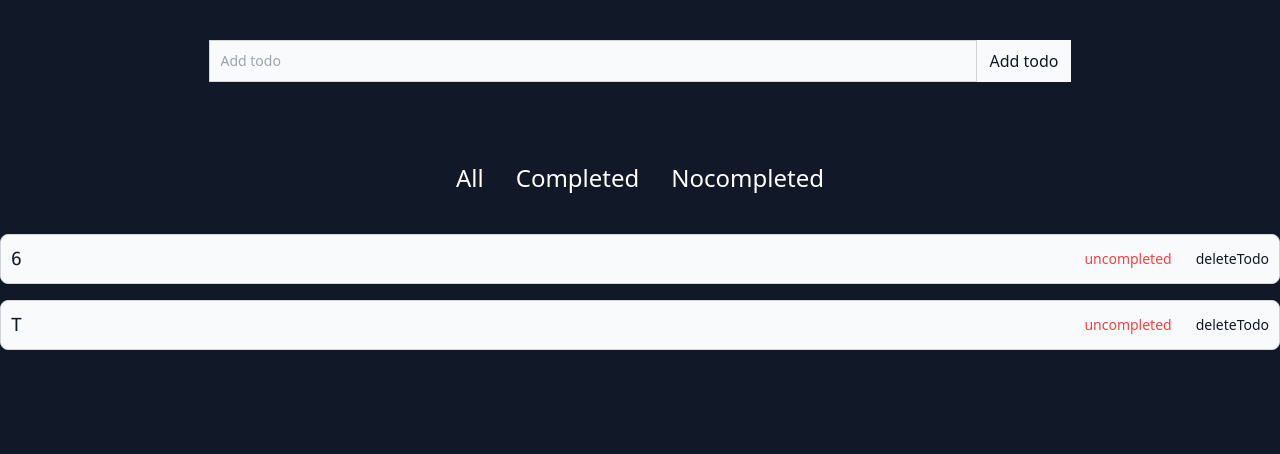
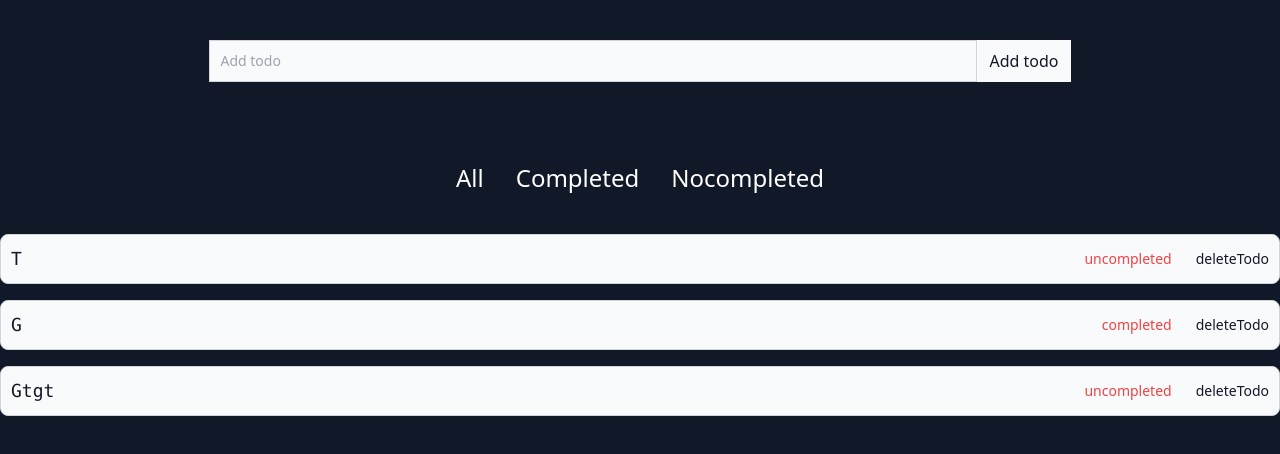
Before and after one commit to PaulWeb30/react-todo, a React (Create React App) app: page / in a window 1280 px wide. Shown: the top 454 px of the page. Built offline with nearby package versions, Linux system fonts and the light colour scheme; data requests are answered from the project's data file.

Commit message:
commit 3

```diff
--- a/public/db.json
+++ b/public/db.json
@@ -1,16 +1,22 @@
 {
   "todos": [
-    {
-      "userId": 1649587910032,
-      "id": "f378",
-      "title": "6",
-      "completed": false
-    },
     {
       "userId": 1649588936654,
       "id": "44ae",
       "title": "t",
       "completed": false
+    },
+    {
+      "userId": 1649589476843,
+      "id": "d9c5",
+      "title": "g",
+      "completed": true
+    },
+    {
+      "userId": 1649589486572,
+      "id": "2591",
+      "title": "gtgt",
+      "completed": false
     }
   ]
 }
--- a/src/App.js
+++ b/src/App.js
@@ -24,14 +24,11 @@ function App() {
 	const setTodoCompleted = id => {
 		const item = items.find(t => t.id === id)
 		item.completed = !item.completed
-		axios({
-			method: 'patch',
-			url: `http://localhost:3001/todos/${id}`,
-			data: {
+		const data = {
 			...item,
-				completed: !item.completed,
-			},
-		})
+			completed: item.completed,
+		}
+		axios.patch(`http://localhost:3001/todos/${id}`, data)
 		dispatch(setTodos(items))
 	}
 	const addTodoFunc = title => {
```
Lines whose indentation alone changed are shown as unchanged.
